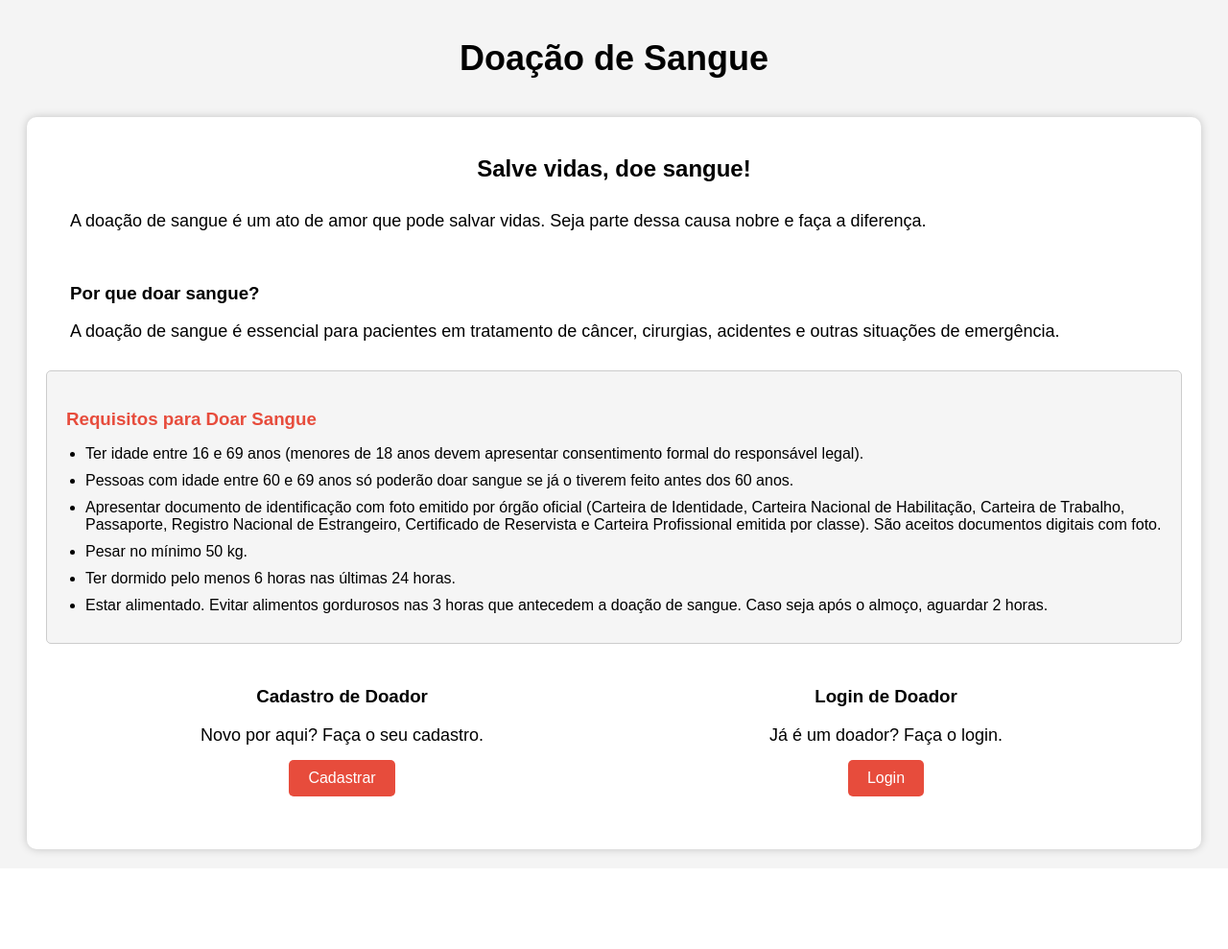
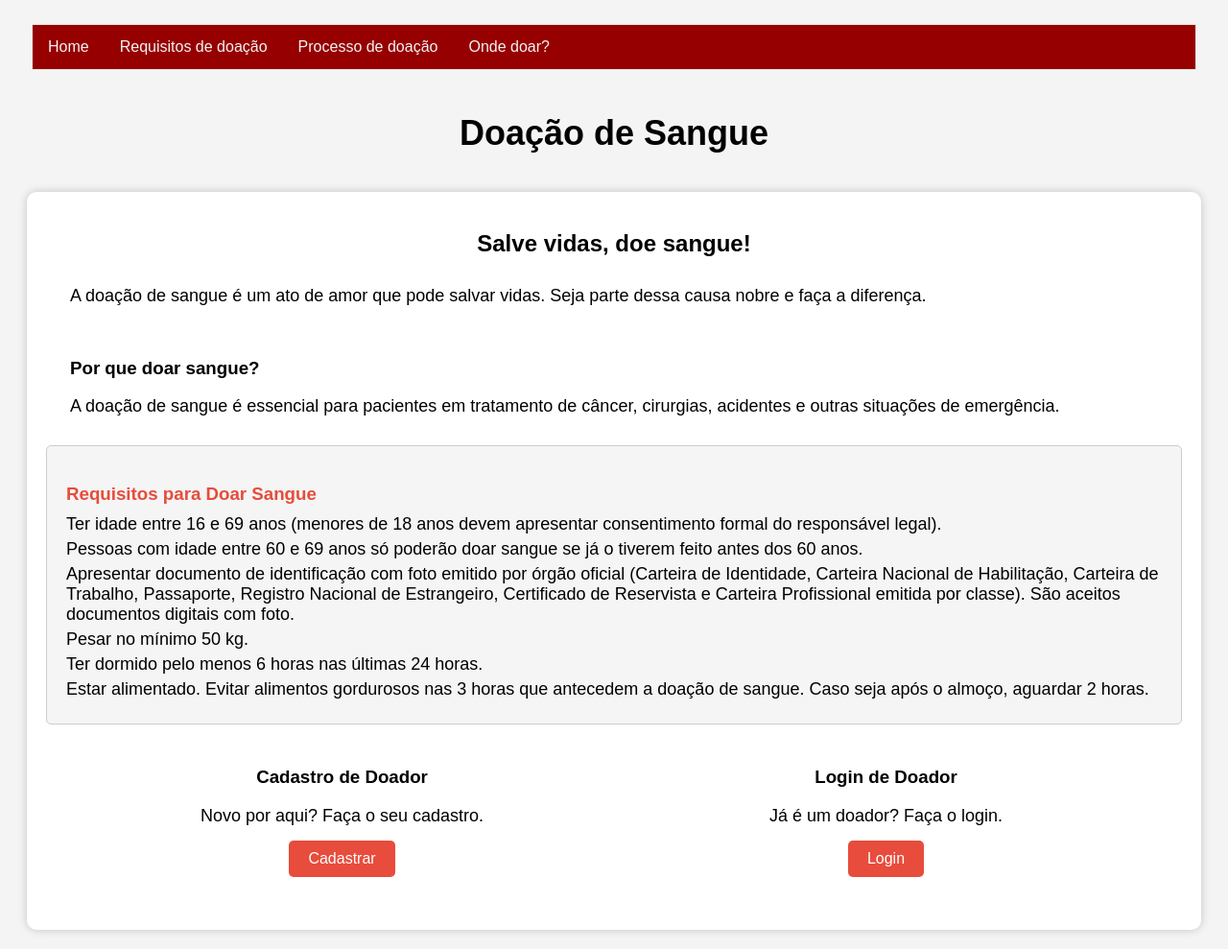
Before and after one commit to denisemignoli/banco-de-sangue, a PHP site: page / in a window 1280 px wide. Shown: the whole page at 96% size. Before the commit the page ends 893 px from the top, so only its background shows below. Run offline with PHP 8.4, Linux system fonts and the light colour scheme.

Commit message:
add navbar

```diff
--- a/css/home-style.css
+++ b/css/home-style.css
@@ -84,3 +84,40 @@ margin-bottom: 10px;
   box-sizing: border-box;
   font-size: 16px;
 }
+
+/* NAVBAR */
+ul {
+    list-style-type: none;
+    margin: 0;
+    padding: 0;
+    overflow: hidden;
+    border: 1px solid #e7e7e7;
+    background-color: #960000;
+}
+
+li {
+  float: left;
+}
+
+li a {
+    display: block;
+    color: #f3f3f3;
+    text-align: center;
+    padding: 14px 16px;
+    text-decoration: none;
+}
+
+li a:hover {
+    background-color: #F4F4F4;
+    color: #960000;
+}
+
+.active {
+    background-color: #04AA6D;
+}
+
+.navbar {
+    text-align: left;
+    margin: 20px;
+    padding: 5px;
+}
--- a/index.php
+++ b/index.php
@@ -4,6 +4,14 @@
     <link rel="stylesheet" href="./css/home-style.css">
 </head>
 <body>
+    <div class="navbar">
+    <ul>
+      <li><a href="index.php">Home</a></li>
+      <li><a href="requisitos.php">Requisitos de doação</a></li>
+      <li><a href="processo.php">Processo de doação</a></li>
+      <li><a href="hemocentros.php">Onde doar?</a></li>
+    </ul>
+    </div>
     <h1>Doação de Sangue</h1>
     <div class="container">
         <h2>Salve vidas, doe sangue!</h2>
@@ -22,14 +30,12 @@
         </div>
         <div class="requirements">
             <h3>Requisitos para Doar Sangue</h3>
-            <ul>
-                <li>Ter idade entre 16 e 69 anos (menores de 18 anos devem apresentar consentimento formal do responsável legal).</li>
-                <li>Pessoas com idade entre 60 e 69 anos só poderão doar sangue se já o tiverem feito antes dos 60 anos.</li>
-                <li>Apresentar documento de identificação com foto emitido por órgão oficial (Carteira de Identidade, Carteira Nacional de Habilitação, Carteira de Trabalho, Passaporte, Registro Nacional de Estrangeiro, Certificado de Reservista e Carteira Profissional emitida por classe). São aceitos documentos digitais com foto.</li>
-                <li>Pesar no mínimo 50 kg.</li>
-                <li>Ter dormido pelo menos 6 horas nas últimas 24 horas.</li>
-                <li>Estar alimentado. Evitar alimentos gordurosos nas 3 horas que antecedem a doação de sangue. Caso seja após o almoço, aguardar 2 horas.</li>
-            </ul>
+                <p>Ter idade entre 16 e 69 anos (menores de 18 anos devem apresentar consentimento formal do responsável legal).</p>
+                <p>Pessoas com idade entre 60 e 69 anos só poderão doar sangue se já o tiverem feito antes dos 60 anos.</p>
+                <p>Apresentar documento de identificação com foto emitido por órgão oficial (Carteira de Identidade, Carteira Nacional de Habilitação, Carteira de Trabalho, Passaporte, Registro Nacional de Estrangeiro, Certificado de Reservista e Carteira Profissional emitida por classe). São aceitos documentos digitais com foto.</p>
+                <p>Pesar no mínimo 50 kg.</p>
+                <p>Ter dormido pelo menos 6 horas nas últimas 24 horas.</p>
+                <p>Estar alimentado. Evitar alimentos gordurosos nas 3 horas que antecedem a doação de sangue. Caso seja após o almoço, aguardar 2 horas.</p>
         </div>
         <div class="div-container">
             <div class="div1">
```
